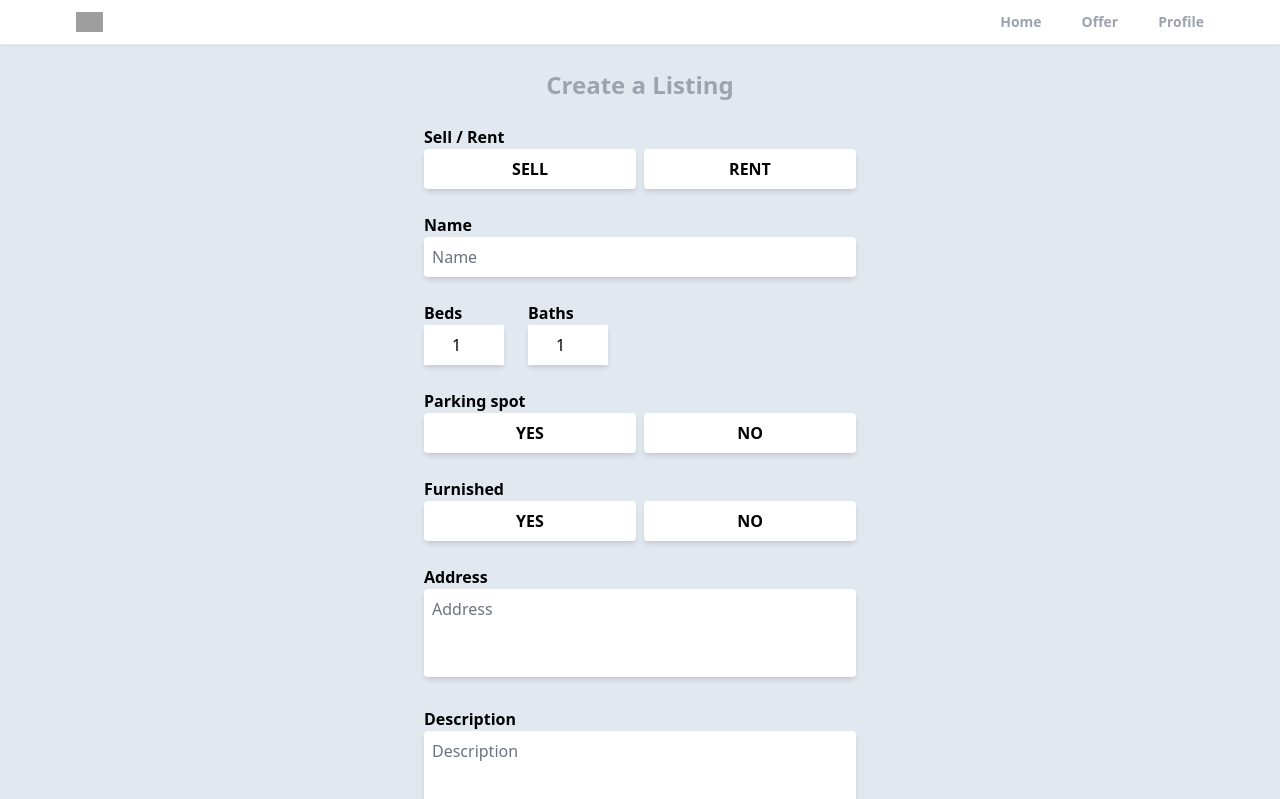
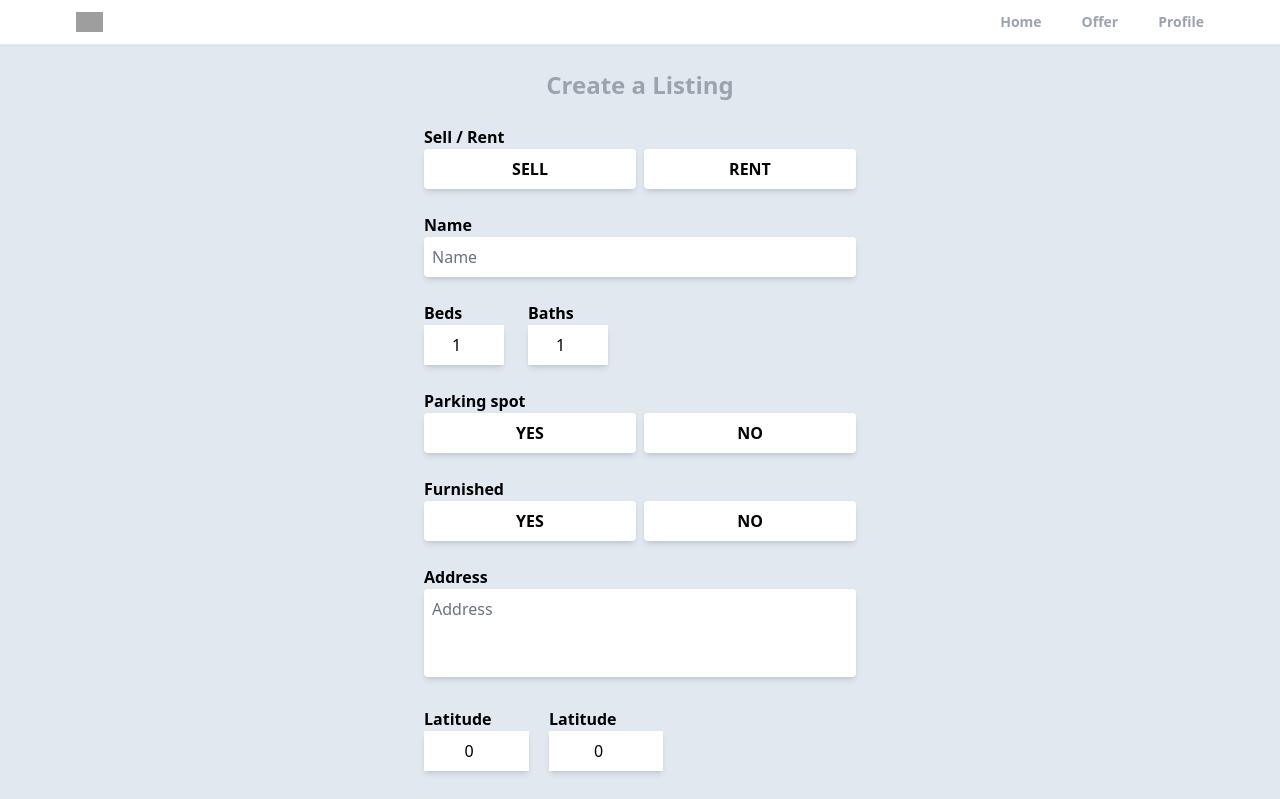
Before and after one commit to sivasis-das/realtor-clone-react-firebase, a React (Vite) app: page /create-listing in a window 1280 px wide. Shown: the top 799 px of the page. Built offline with nearby package versions, Linux system fonts and the light colour scheme; no server answers; sample sign-in values are in the browser's storage; grey boxes are pictures that could not be loaded.

Commit message:
input functionality added to create Listing page

```diff
--- a/src/App.jsx
+++ b/src/App.jsx
@@ -34,7 +34,14 @@ const router = createBrowserRouter(
       <Route path="sign-up" element={<SignUp />} />
       <Route path="forgot-password" element={<ForgotPassword />} />
       <Route path="offers" element={<Offers />} />
-      <Route path="create-listing" element={<CreateListing />} />
+      <Route
+        path="create-listing"
+        element={
+          <PrivateRoute>
+            <CreateListing />
+          </PrivateRoute>
+        }
+      />
     </Route>
   )
 );
--- a/src/pages/CreateListing.jsx
+++ b/src/pages/CreateListing.jsx
@@ -1,18 +1,26 @@
 import React, { useState } from "react";
+import Spinner from "../components/Spinner";
+import { useNavigate } from "react-router-dom";
+import { toast } from "react-toastify";
 
 function CreateListing() {
+  const [geolocationEnabled, setGeolocationEnabled] = useState(false);
+  const [loading, setLoading] = useState(false);
   const [formData, setFormData] = useState({
     type: "",
     name: "",
     beds: 1,
     baths: 1,
-    parking: "",
-    furnished: "",
+    parking: false,
+    furnished: false,
     address: "",
     description: "",
     offer: true,
     regularPrice: 0,
     discountedPrice: 0,
+    latitude: 0,
+    longitude: 0,
+    images: {}
   });
 
   const {
@@ -28,19 +36,57 @@ function CreateListing() {
     price,
     regularPrice,
     discountedPrice,
+    latitude,
+    longitude,
+    images,
   } = formData;
+
+  const navigate = useNavigate();
 
   const handleSubmit = (e) => {
     e.preventDefault();
     console.log("formadata", formData);
+    setLoading(true);
+    if (discountedPrice >= regularPrice) {
+      setLoading(false)
+      toast.error("Discounted price needs to be less than regular price")
+      return
+    }
+    if (images.length>6) {
+      setLoading(false)
+      toast.error("plz upload max of 6 images")
+      return
+    }
+    let geolocation ={};
+    geolocation.lat = latitude;
+    geolocation.log = longitude;
+
   };
 
   const handleChange = (e) => {
-    setFormData((prev) => ({
-      ...prev,
-      [e.target.name]: e.target.value,
-    }));
+    let boolean = null;
+    if (e.target.value == "true") {
+      boolean = true;
+    }
+    if (e.target.value == "false") {
+      boolean = false;
+    }
+    if (e.target.files) {
+      setFormData((prev) => ({
+        ...prev,
+        images: e.target.files,
+      }));
+    } else if (!e.target.files) {
+      setFormData((prev) => ({
+        ...prev,
+        [e.target.name]: boolean ?? e.target.value,
+      }));
+    }
   };
+
+  if (loading) {
+    return <Spinner />;
+  }
 
   return (
     <main className="max-w-md px-2 mx-auto">
@@ -132,7 +178,7 @@ function CreateListing() {
                 type="radio"
                 name="parking"
                 id="parkyes"
-                value="yes"
+                value={true}
                 className="peer/parkyes hidden"
                 onChange={handleChange}
                 required
@@ -147,7 +193,7 @@ function CreateListing() {
                 type="radio"
                 name="parking"
                 id="parkno"
-                value="no"
+                value={false}
                 className="peer/parkno hidden"
                 onChange={handleChange}
                 required
@@ -166,7 +212,7 @@ function CreateListing() {
                 type="radio"
                 name="furnished"
                 id="furnishedyes"
-                value="yes"
+                value={true}
                 className="peer/furnishedyes hidden"
                 onChange={handleChange}
                 required
@@ -181,7 +227,7 @@ function CreateListing() {
                 type="radio"
                 name="furnished"
                 id="furnishedno"
-                value="no"
+                value={false}
                 className="peer/furnishedno hidden"
                 onChange={handleChange}
                 required
@@ -208,6 +254,39 @@ function CreateListing() {
               required
             ></textarea>
 
+            {!geolocationEnabled && (
+              <div className="flex gap-5">
+                <div>
+                  <h3 className="font-semibold mt-6">Latitude</h3>
+                  <input
+                    type="number"
+                    name="latitude"
+                    id="latitude"
+                    value={latitude}
+                    onChange={handleChange}
+                    max={90}
+                    min={-90}
+                    className="text-center shadow-md p-2 w-full transition duration-300 ease-in-out focus:ring-2 outline-none"
+                    required
+                  />
+                </div>
+                <div>
+                  <h3 className="font-semibold mt-6">Latitude</h3>
+                  <input
+                    type="number"
+                    name="longitude"
+                    id="longitude"
+                    value={longitude}
+                    onChange={handleChange}
+                    max={180}
+                    min={-180}
+                    className="text-center shadow-md p-2 w-full transition duration-300 ease-in-out focus:ring-2 outline-none"
+                    required
+                  />
+                </div>
+              </div>
+            )}
+
             <h3 className="font-semibold mt-6">Description</h3>
             <textarea
               name="description"
@@ -228,7 +307,7 @@ function CreateListing() {
                 type="radio"
                 name="offer"
                 id="offeryes"
-                value="yes"
+                value={true}
                 className="peer/offeryes hidden"
                 onChange={handleChange}
                 required
@@ -243,7 +322,7 @@ function CreateListing() {
                 type="radio"
                 name="offer"
                 id="offerno"
-                value="no"
+                value={false}
                 className="peer/offerno hidden"
                 onChange={handleChange}
                 required
@@ -260,7 +339,7 @@ function CreateListing() {
             <div>
               <input
                 type="number"
-                name="regular price"
+                name="regularPrice"
                 id="regular price"
                 value={regularPrice}
                 onChange={handleChange}
@@ -271,13 +350,13 @@ function CreateListing() {
               />
               <p>$/Month</p>
             </div>
-            {offer == "yes" ? (
+            {offer ? (
               <>
                 <h3 className="font-semibold mt-6">Discounted Price</h3>
                 <div>
                   <input
                     type="number"
-                    name="discounted price"
+                    name="discountedPrice"
                     id="discounted price"
                     value={discountedPrice}
                     onChange={handleChange}
@@ -286,6 +365,7 @@ function CreateListing() {
                     className="text-center shadow-md p-2 w-full transition duration-300 ease-in-out focus:ring-2 outline-none"
                     required
                   />
+                  <p>$/Month</p>
                 </div>
               </>
             ) : null}
```
